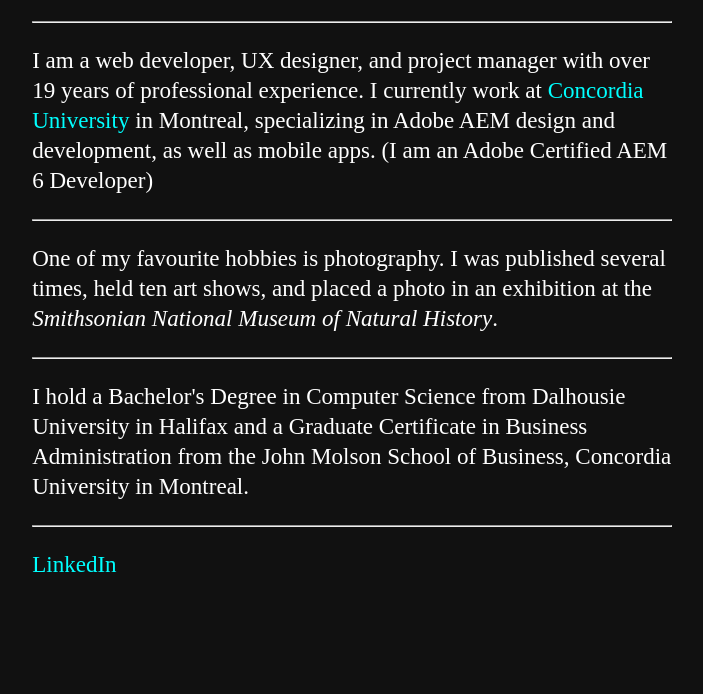
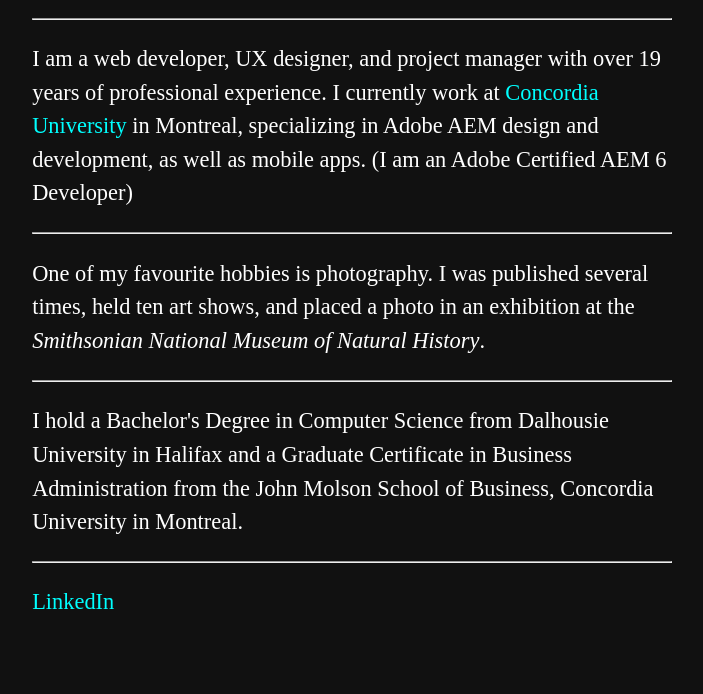
Before and after one commit to andrei-k/playground, a website built with webpack: page app/index.html in a window 1280 px wide. Shown: the part 106-800 px from the top of the page, without its empty margins (39-742 px from the left). Built offline with nearby package versions, Linux system fonts and the light colour scheme.

Commit message:
Some cleanup to simplify things

```diff
--- a/app/assets/styles/styles.css
+++ b/app/assets/styles/styles.css
@@ -1,16 +1,11 @@
 $mainBg: #111;
 
-body, html {
-	font-size: 1.2em;
-	line-height: 1.3em;
+body {
+	font-family: "Times New Roman", serif;
+	font-size: 1.4em;
+	line-height: 1.5em;
 	background-color: $mainBg;
-	color: #fff;
-}
-
-h1, h2, p, strong {
-	font-family: "Times New Roman", serif;
-	font-size: inherit;
-	font-weight: 400;
+    color: #fff;
 }
 
 h1 {
--- a/app/index.html
+++ b/app/index.html
@@ -5,20 +5,14 @@
   <meta http-equiv="X-UA-Compatible" content="IE=edge">
   <meta name="viewport" content="width=device-width, initial-scale=1.0">
   <title>Andrei Kalamkarov</title>
-
-  <link rel="apple-touch-icon" sizes="180x180" href="./assets/favicon/apple-touch-icon.png">
-  <link rel="icon" type="image/png" sizes="32x32" href="./assets/favicon/favicon-32x32.png">
-  <link rel="icon" type="image/png" sizes="16x16" href="./assets/favicon/favicon-16x16.png">
-  <link rel="manifest" href="./assets/favicon/site.webmanifest">
-
-  <link rel="stylesheet" type="text/css" href="./assets/styles/styles.css">
+  <link rel="icon" type="image/png" href="./assets/images/favicon.ico">
 </head>
 
   <section class="section">
     <div id="content" class="container">
       <h1>Andrei Kalamkarov</h1>
       <hr>
-      <p>I am a web developer, UX designer, and project manager with over 19 years of professional experience. I currently work at <strong><a href="https://www.concordia.ca/">Concordia University</a></strong> in Montreal, specializing in Adobe AEM design and development, as well as mobile apps. (I am an Adobe Certified AEM 6 Developer)</p>
+      <p>I am a web developer, UX designer, and project manager with over 19 years of professional experience. I currently work at <a href="https://www.concordia.ca/">Concordia University</a> in Montreal, specializing in Adobe AEM design and development, as well as mobile apps. (I am an Adobe Certified AEM 6 Developer)</p>
       <hr>
       <p>One of my favourite hobbies is photography. I was published several times, held ten art shows, and placed a photo in an exhibition at the <em>Smithsonian National Museum of Natural History</em>.</p>
       <hr>
```
Also changed, not shown: app/assets/favicon/android-chrome-192x192.png (deleted), app/assets/favicon/android-chrome-512x512.png (deleted), app/assets/favicon/apple-touch-icon.png (deleted), app/assets/favicon/favicon-16x16.png (deleted), app/assets/favicon/favicon-32x32.png (deleted), app/assets/favicon/site.webmanifest (deleted), app/assets/images/favicon.ico (renamed from app/assets/favicon/favicon.ico).
